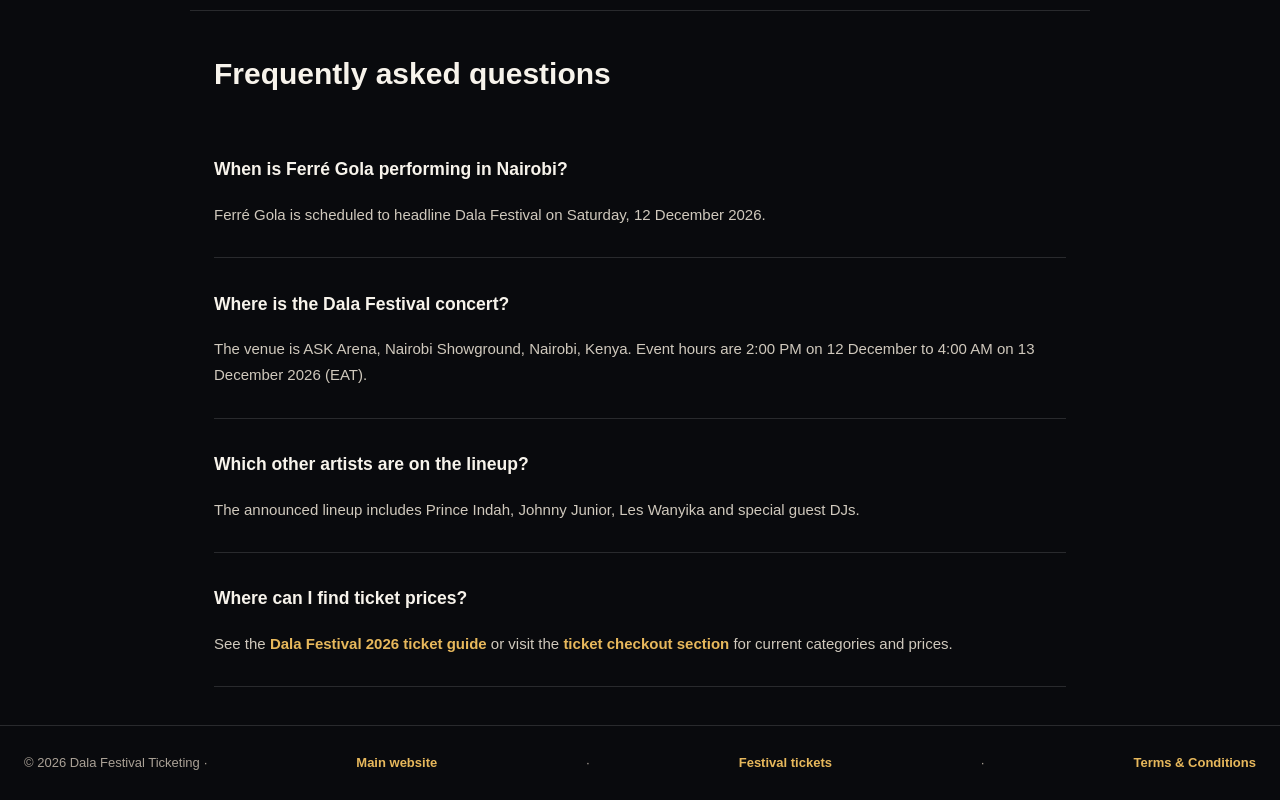
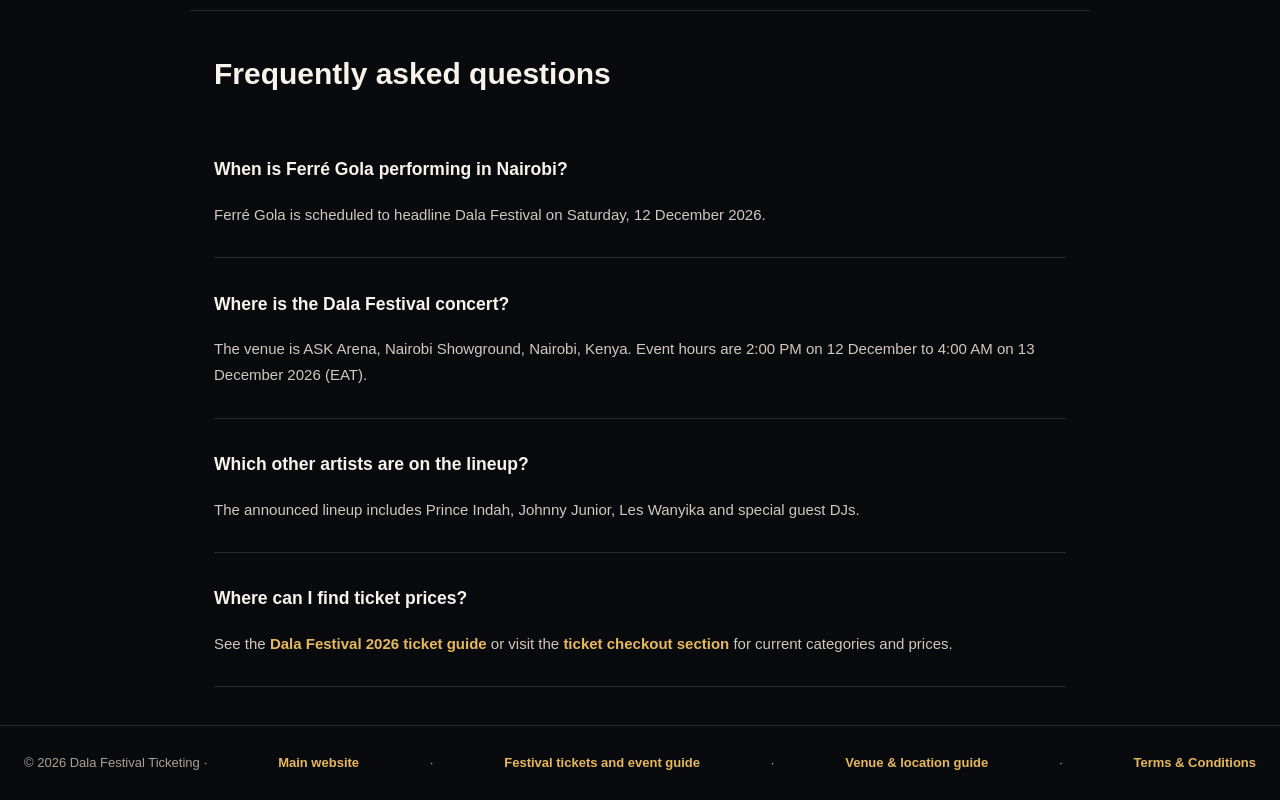
Before and after one commit to robinsonb254/dala-festival-ticketing, a Next.js app: page /ferre-gola-nairobi-december-2026 in a window 1280 px wide. Shown: the part 1994-2794 px from the top of the page. Built offline with nearby package versions, Linux system fonts and the light colour scheme.

Commit message:
Connect Ferré Gola guide to venue and event pages

```diff
--- a/app/ferre-gola-nairobi-december-2026/page.tsx
+++ b/app/ferre-gola-nairobi-december-2026/page.tsx
@@ -98,7 +98,7 @@ export default function FerreGolaNairobiArticle() {
       </article>
 
       <footer style={{ borderTop: "1px solid #292a2d", padding: "26px 24px", color: "#aaa196", textAlign: "center", fontSize: 13 }}>
-        © 2026 Dala Festival Ticketing · <Link href="/" style={linkStyle}>Main website</Link> · <Link href="/dala-festival-2026-tickets" style={linkStyle}>Festival tickets</Link> · <Link href="/terms" style={linkStyle}>Terms &amp; Conditions</Link>
+        © 2026 Dala Festival Ticketing · <Link href="/" style={linkStyle}>Main website</Link> · <Link href="/dala-festival-2026-tickets" style={linkStyle}>Festival tickets and event guide</Link> · <Link href="/dala-festival-2026-venue-location" style={linkStyle}>Venue &amp; location guide</Link> · <Link href="/terms" style={linkStyle}>Terms &amp; Conditions</Link>
       </footer>
     </main>
   );
```
